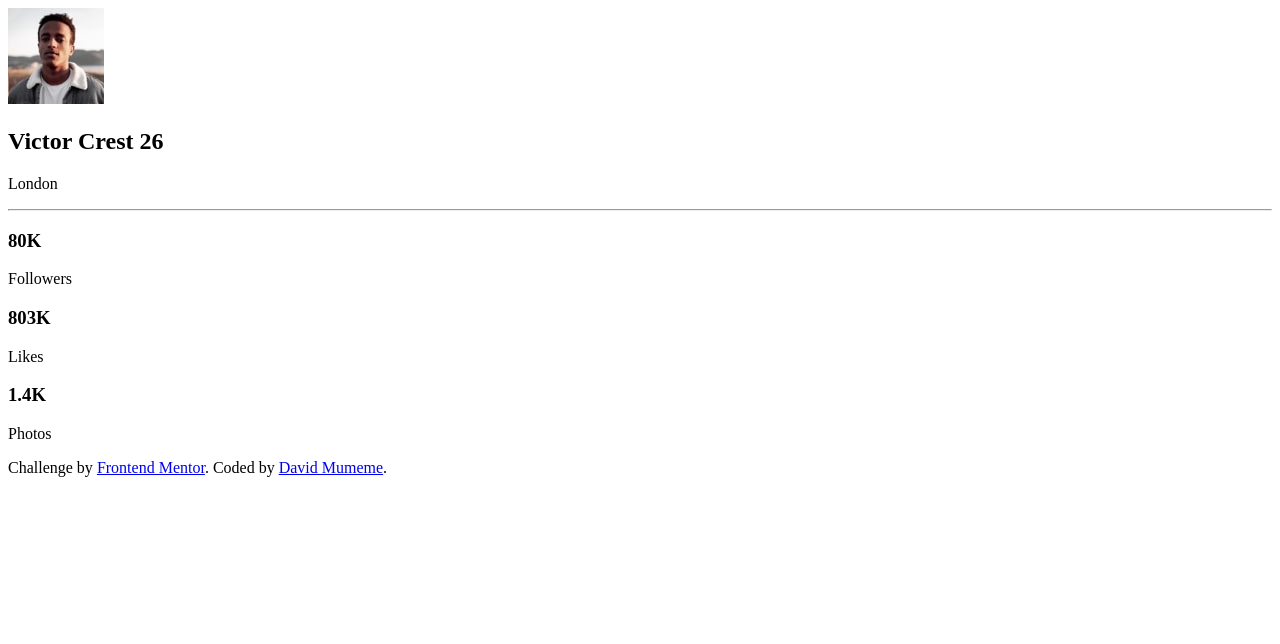
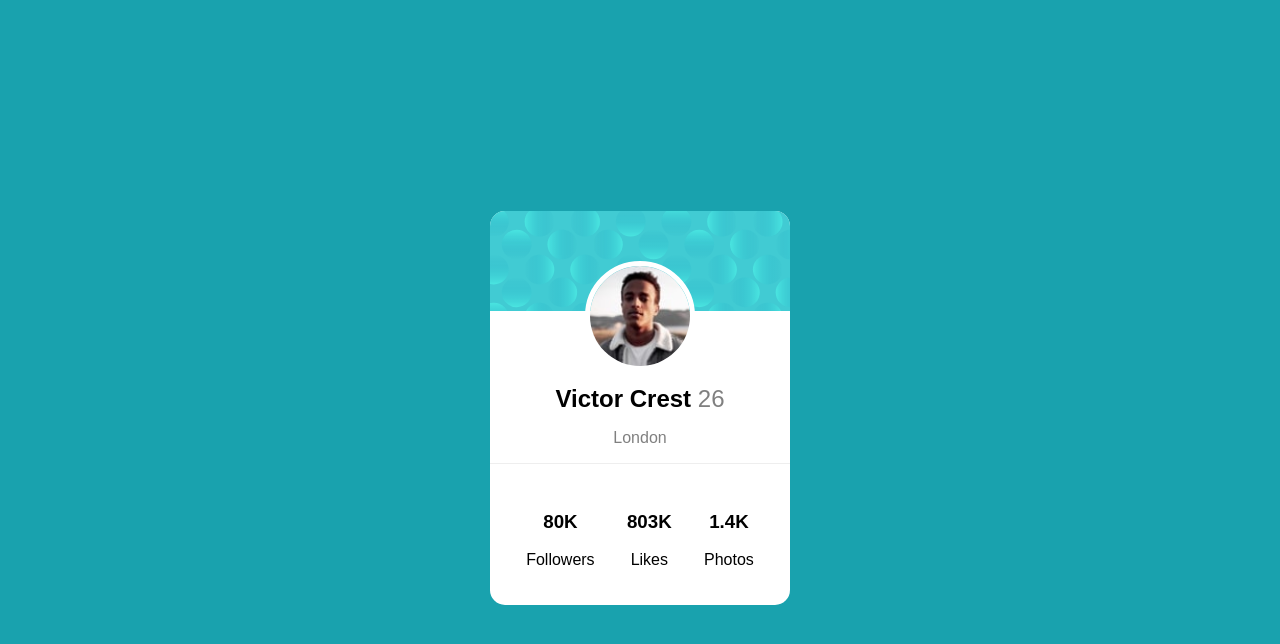
Before and after one commit to FreeDev-Group/Profile-Card-Component-David, a plain HTML site: page index.html in a window 1280 px wide. Drawn offline with Linux system fonts and the light colour scheme.

Commit message:
feat: add styles and update HTML structure

```diff
--- a/index.html
+++ b/index.html
@@ -5,6 +5,7 @@
   <meta name="viewport" content="width=device-width, initial-scale=1.0"> <!-- displays site properly based on user's device -->
 
   <link rel="icon" type="image/png" sizes="32x32" href="./images/favicon-32x32.png">
+  <link rel="stylesheet" href="styles.css">
 
   <title>|Frontend Mentor Profile Card component </title>
 
@@ -38,10 +39,5 @@
 
 </body>
 </html>
-
-  <div class="attribution">
-    Challenge by <a href="https://www.frontendmentor.io?ref=challenge" target="_blank">Frontend Mentor</a>.
-    Coded by <a href="#">David Mumeme</a>.
-  </div>
 </body>
 </html>
--- /dev/null
+++ b/styles.css
@@ -0,0 +1,52 @@
+body {
+  font-family: Arial, sans-serif;
+  background-color: hsl(185, 75%, 39%);
+  display: flex;
+  justify-content: center;
+  align-items: center;
+  height: 100vh;
+}
+
+.card {
+  background: white;
+  width: 300px;
+  border-radius: 15px;
+  text-align: center;
+  overflow: hidden;
+}
+
+.card-bg {
+  background: url('images/bg-pattern-card.svg');
+  height: 100px;
+}
+
+.profile-img {
+  width: 100px;
+  border-radius: 50%;
+  border: 5px solid white;
+  margin-top: -50px;
+}
+
+.info h2 {
+  margin: 10px 0;
+}
+
+.info span {
+  color: gray;
+  font-weight: normal;
+}
+
+.info p {
+  color: gray;
+}
+
+hr {
+  border: 0;
+  border-top: 1px solid #eee;
+}
+
+.stats {
+  display: flex;
+  justify-content: space-around;
+  padding: 20px;
+}
```
